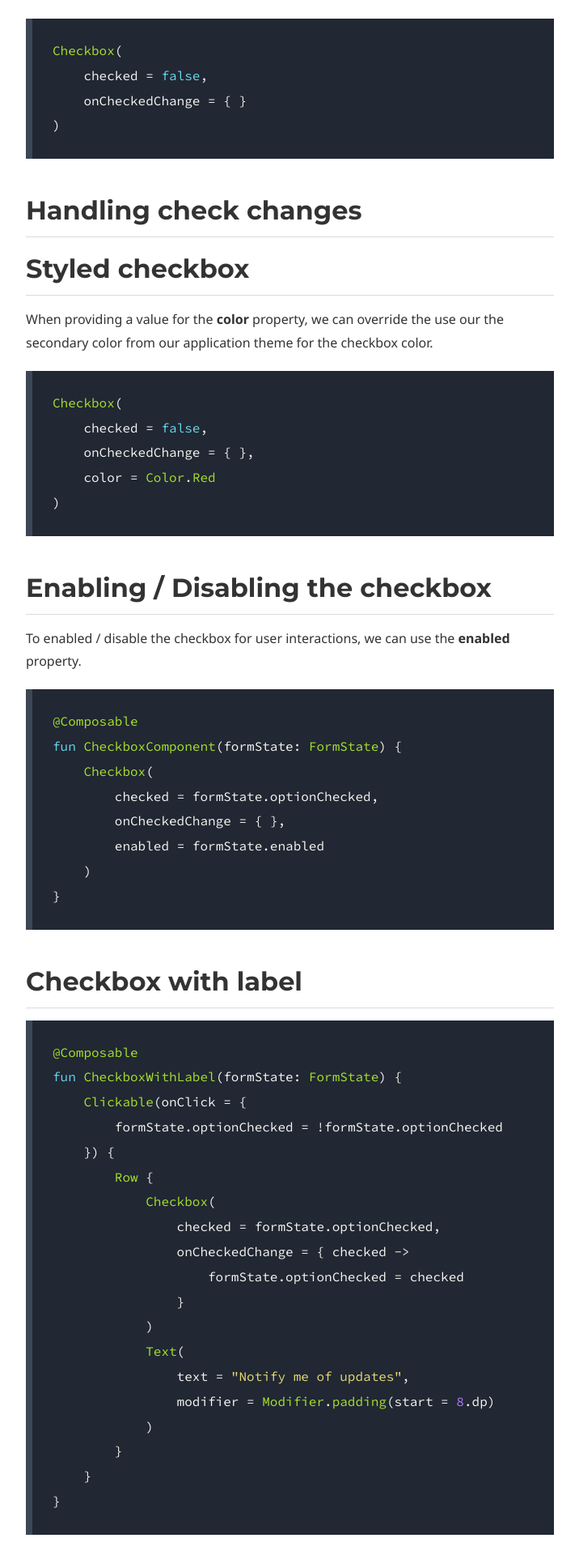
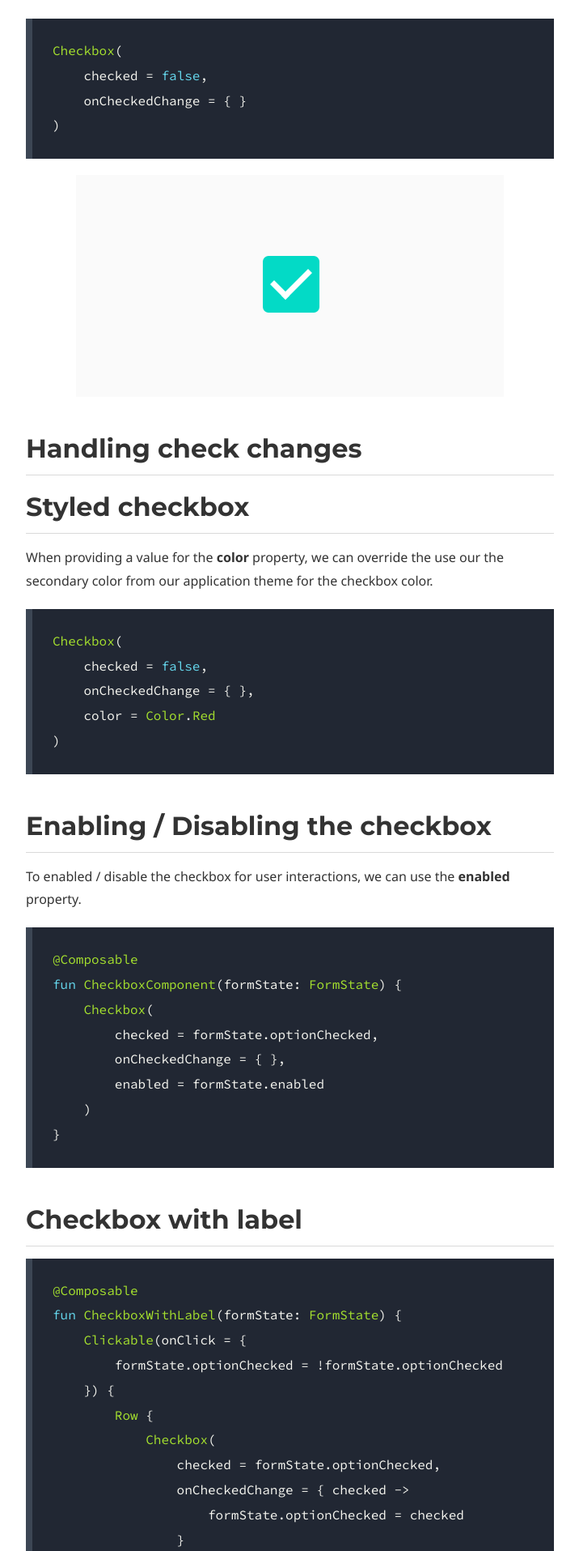
Before and after one commit to hitherejoe/ComposeAcademy, a Jekyll site: the page built from academy/material/checkbox.md, in a window 1280 px wide. Shown: the part 1730-3645 px from the top of the page at 81% size, without its empty margins (38-754 px from the left). Built offline with Jekyll 4.4.1, drawn with Linux system fonts in a browser that asks for light colours; some web fonts are replaced.

Commit message:
Update checkbox.md

````diff
--- a/academy/material/checkbox.md
+++ b/academy/material/checkbox.md
@@ -45,6 +45,9 @@ Checkbox(
     onCheckedChange = { }
 )
 ```
+<p align="center">
+  <img src="/academy/material/media/checkbox.png">
+</p>
 
 ## Handling check changes
 
````
